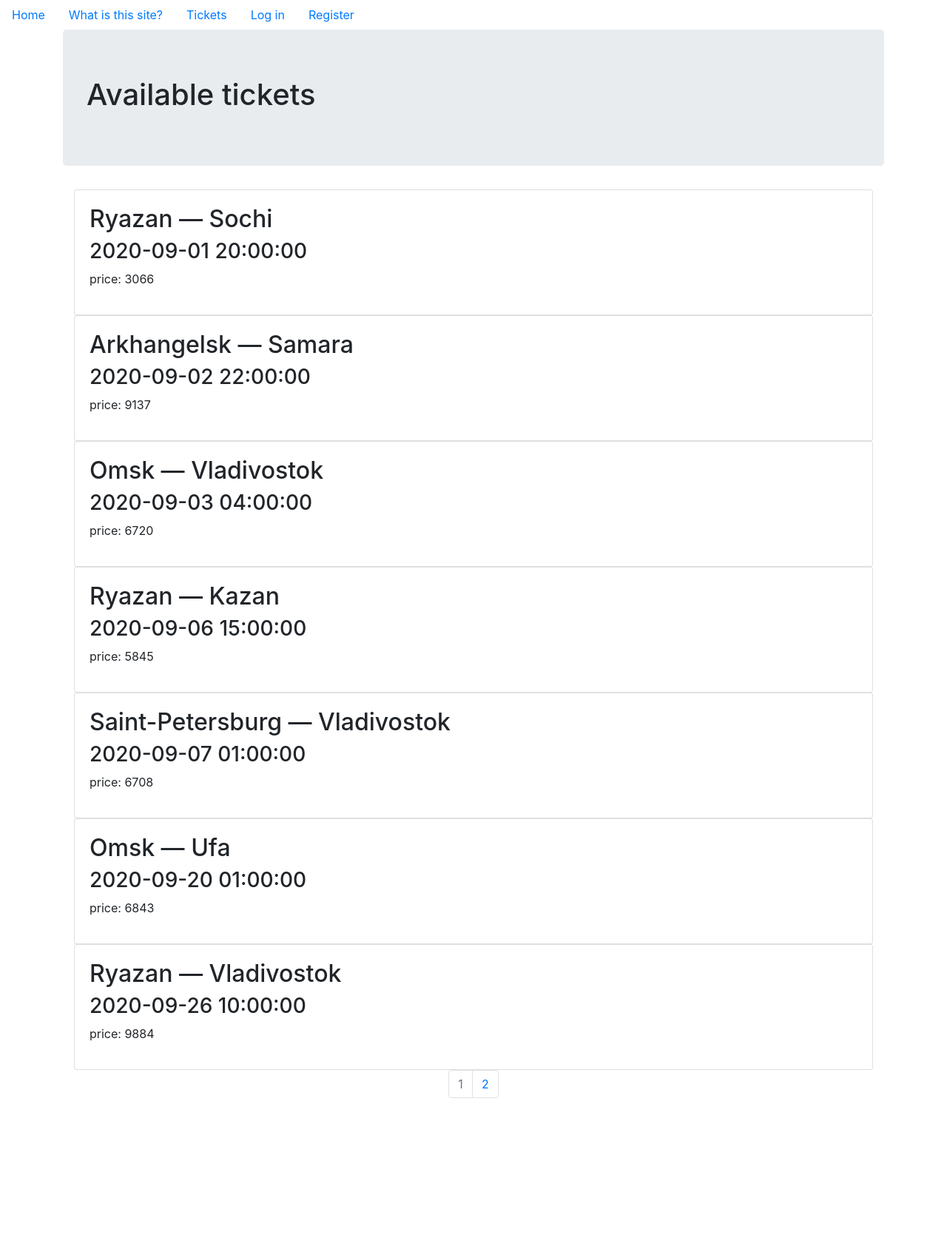
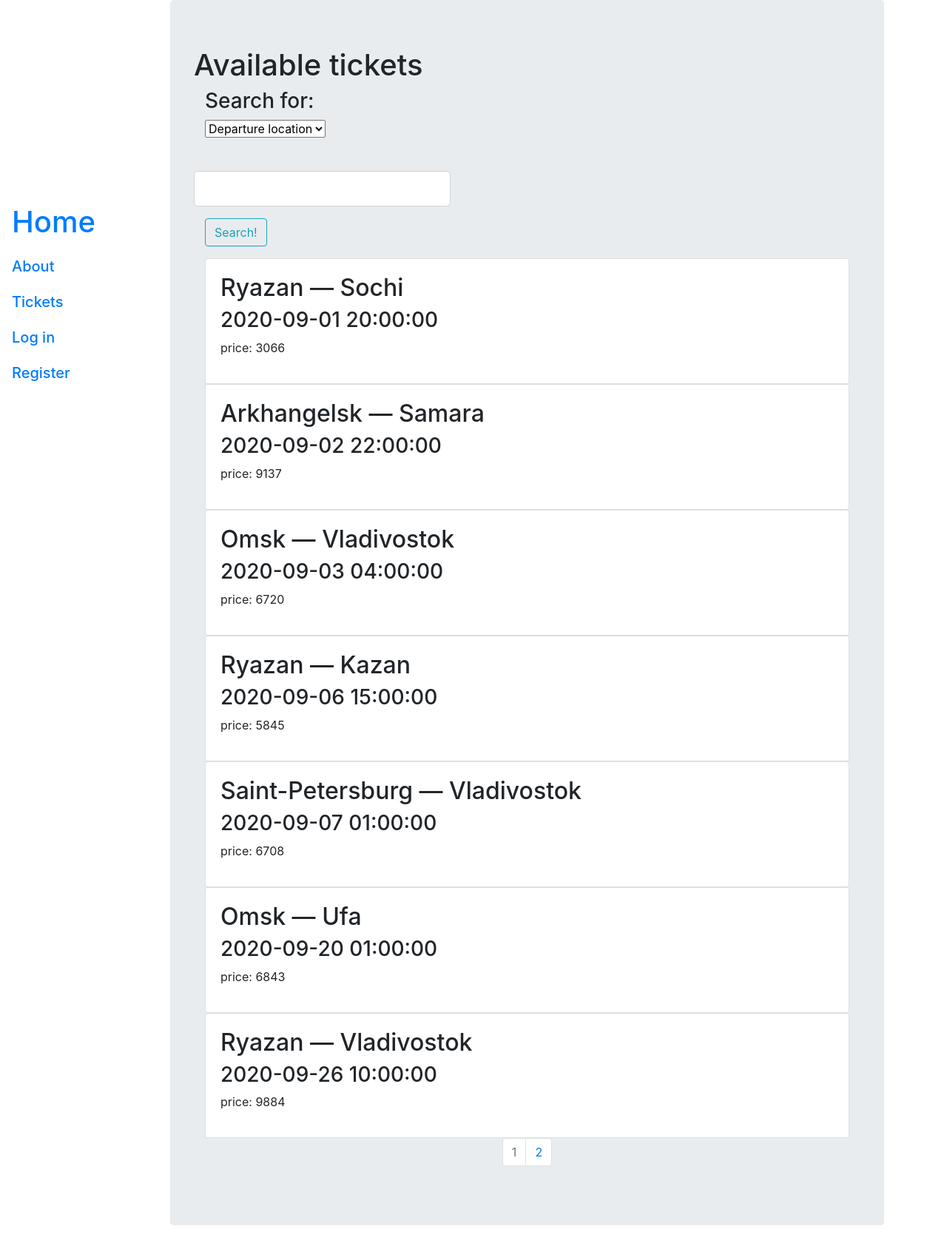
Before and after one commit to AnnBengardt/website, a Flask app: page /ticket in a window 1280 px wide. Shown: the whole page at 74% size. Before the commit the page ends 1484 px from the top, so only its background shows below. Run offline with Flask 2, Linux system fonts and the light colour scheme; data comes from the database, SQL or seed files in the repository; both versions use the stored data as it was after the commit; some libraries are stand-ins or nearby versions.

Commit message:
new navbar, ticket search, favicon

```diff
--- a/travel project/blog/core/views.py
+++ b/travel project/blog/core/views.py
@@ -1,13 +1,16 @@
 from flask import render_template, request, Blueprint
 from blog.models import Post
+from datetime import date
 
 core = Blueprint('core', __name__)
 
+
 @core.route('/')
 def index():
+    today = str(date.today())
     page = request.args.get('page', 1, type=int)
     posts = Post.query.order_by(Post.date.desc()).paginate(page=page, per_page=7)
-    return render_template('index.html', posts=posts)
+    return render_template('index.html', posts=posts, today=today)
 
 
 @core.route('/information')
--- /dev/null
+++ b/travel project/blog/static/styles/navbar.css
@@ -0,0 +1,21 @@
+.navbar-fixed-left {
+  width: 140px;
+  position: fixed;
+  border-radius: 0;
+  height: 100%;
+}
+
+.navbar-fixed-left .navbar-nav > li {
+  float: none;
+  width: 139px;
+}
+
+.navbar-fixed-left + .container {
+  padding-left: 160px;
+}
+
+
+.navbar-fixed-left .navbar-nav > li > .dropdown-menu {
+  margin-top: -50px;
+  margin-left: 140px;
+}
--- /dev/null
+++ b/travel project/blog/static/styles/searchbar.css
@@ -0,0 +1,34 @@
+    #custom-search-form {
+        margin:0;
+        margin-top: 5px;
+        padding: 0;
+    }
+
+    #custom-search-form .search-query {
+        padding-right: 3px;
+        padding-right: 4px \9;
+        padding-left: 3px;
+        padding-left: 4px \9;
+
+        margin-bottom: 0;
+        -webkit-border-radius: 3px;
+        -moz-border-radius: 3px;
+        border-radius: 3px;
+    }
+
+    #custom-search-form button {
+        border: 0;
+        background: none;
+        padding: 2px 5px;
+        margin-top: 2px;
+        position: relative;
+        left: -28px;
+        margin-bottom: 0;
+        -webkit-border-radius: 3px;
+        -moz-border-radius: 3px;
+        border-radius: 3px;
+    }
+
+    .search-query:focus + button {
+        z-index: 3;
+    }
--- a/travel project/blog/templates/base.html
+++ b/travel project/blog/templates/base.html
@@ -6,43 +6,48 @@
     <script src="https://cdn.jsdelivr.net/npm/popper.js@1.16.0/dist/umd/popper.min.js" integrity="sha384-Q6E9RHvbIyZFJoft+2mJbHaEWldlvI9IOYy5n3zV9zzTtmI3UksdQRVvoxMfooAo" crossorigin="anonymous"></script>
     <script src="https://stackpath.bootstrapcdn.com/bootstrap/4.5.0/js/bootstrap.min.js" integrity="sha384-OgVRvuATP1z7JjHLkuOU7Xw704+h835Lr+6QL9UvYjZE3Ipu6Tp75j7Bh/kR0JKI" crossorigin="anonymous"></script>
     <meta charset="UTF-8">
-    <title>Title</title>
+    <link rel="icon" type="image/png" href="../static/icon/favicon-32x32.png" sizes="32x32" />
+    <link rel="icon" type="image/png" href="../static/icon/favicon-16x16.png" sizes="16x16" />
+    <link rel="stylesheet" href="../static/styles/navbar.css" type="text/css">
+    <title>Air</title>
 </head>
 <body>
 
-<ul class = 'nav'>
+<div class="navbar navbar-inverse navbar-fixed-left">
+  <ul class="nav navbar-nav">
     <li class="nav-link">
-        <a href="{{url_for('core.index')}}">Home</a>
+        <h1><a href="{{url_for('core.index')}}">Home</a></h1>
     </li>
     <li class="nav-link">
-        <a href="{{url_for('core.information')}}">What is this site?</a>
+        <h5><a href="{{url_for('core.information')}}">About</a></h5>
     </li>
     <li class="nav-link">
-        <a href="{{url_for('tickets.ticket')}}">Tickets</a>
+        <h5><a href="{{url_for('tickets.ticket')}}">Tickets</a></h5>
     </li>
 
     {% if current_user.is_authenticated %}
     <li class="nav-link">
-        <a href="{{url_for('users.logout')}}">Log out</a>
+        <h5><a href="{{url_for('users.my_info')}}">My stuff</a></h5>
     </li>
     <li class="nav-link">
-        <a href="{{url_for('users.account')}}">My page</a>
+        <h5><a href="{{url_for('posts.create')}}">Post something</a></h5>
     </li>
     <li class="nav-link">
-        <a href="{{url_for('users.my_info')}}">My stuff</a>
+       <h5><a href="{{url_for('users.account')}}">Edit profile page</a></h5>
     </li>
     <li class="nav-link">
-        <a href="{{url_for('posts.create')}}">Post something</a>
+        <h5><a href="{{url_for('users.logout')}}">Log out</a></h5>
     </li>
     {% else %}
     <li class="nav-link">
-        <a href="{{url_for('users.login')}}">Log in</a>
+        <h5><a href="{{url_for('users.login')}}">Log in</a></h5>
     </li>
     <li class="nav-link">
-        <a href="{{url_for('users.register')}}">Register</a>
+        <h5><a href="{{url_for('users.register')}}">Register</a></h5>
     </li>
     {% endif %}
-</ul>
+  </ul>
+</div>
 
 <div class="container">
     {% block content %}
--- a/travel project/blog/templates/index.html
+++ b/travel project/blog/templates/index.html
@@ -8,7 +8,11 @@
         {% for post in posts.items %}
         <div class="card">
             <div class="card-body">
-                <h2> <a class="card-title" href="{{url_for('posts.read_post', post_id = post.id)}}"></a>{{post.title}}</h2>
+                {% if post.date.strftime('%Y-%m-%d') == today %}
+                    <h2> <a class="card-title" href="{{url_for('posts.read_post', post_id = post.id)}}"></a>{{post.title}} <span class="badge badge-danger">New!</span></h2>
+                {% else %}
+                    <h2> <a class="card-title" href="{{url_for('posts.read_post', post_id = post.id)}}"></a>{{post.title}}</h2>
+                {% endif %}
                 <a href="{{url_for('users.user_posts', username=post.author.username)}}">Author: {{ post.author.username }}</a>
                 <p>Publishing date: {{post.date.strftime('%d-%m-%Y')}}</p>
                 <a class = 'btn btn-primary' href="{{url_for('posts.read_post', post_id = post.id)}}"> Read this post </a>
--- a/travel project/blog/templates/ticket.html
+++ b/travel project/blog/templates/ticket.html
@@ -1,8 +1,32 @@
 {% extends "base.html" %}
 {% block content %}
+<link rel="stylesheet" href="../static/styles/searchbar.css" type="text/css">
     <div class="jumbotron">
         <h1>Available tickets</h1>
-    </div>
+        <div class="container">
+            <h3>Search for: </h3>
+            <form class='form-group' method="POST">
+                        {{form.hidden_tag()}}
+                        <div class="form-group">
+                            {{form.select}}
+                        </div>
+                        <div class="row">
+                            <div class="span12">
+                                <div id="custom-search-form" class="form-search form-horizontal pull-right">
+                                    <div class="input-append span12">
+                                                        <div class="form-group">
+                                                            {{form.search.label(class='form-control-label')}}
+                                                            {{form.search(class='form-control form-control-lg')}}
+                                                        </div>
+                                    </div>
+                                </div>
+                            </div>
+                        </div>
+                        <div class="form-group">
+                            {{form.submit(class="btn btn-outline-info")}}
+                        </div>
+            </form>
+        </div>
 
     <div class="container">
         {% for flight in flights.items %}
--- /dev/null
+++ b/travel project/blog/tickets/forms.py
@@ -0,0 +1,11 @@
+from flask_wtf import FlaskForm
+from wtforms import StringField, SelectField, SubmitField
+from wtforms.validators import DataRequired
+
+
+class SearchForm(FlaskForm):
+    choices = [('Departure location', 'Departure location'),
+               ('Arrival location', 'Arrival location')]
+    select = SelectField('I want a precise:', choices=choices)
+    search = StringField('', validators=[DataRequired()])
+    submit = SubmitField('Search!')
--- a/travel project/blog/tickets/views.py
+++ b/travel project/blog/tickets/views.py
@@ -2,6 +2,7 @@ from flask import render_template, url_for, flash, request, redirect, Blueprint,
 from flask_login import current_user, login_required
 from blog import db
 from blog.models import Flight, Ticket
+from blog.tickets.forms import SearchForm
 import stripe
 
 public_key = 'pk_test_6pRNASCoBOKtIshFeQd4XMUh'
@@ -11,11 +12,21 @@ stripe.api_key = "sk_test_BQokikJOvBiI2HlWgH4olfQ2"
 tickets = Blueprint('tickets', __name__)
 
 
-@tickets.route('/ticket')
+@tickets.route('/ticket', methods=['GET', 'POST'])
 def ticket():
-    page = request.args.get('page', 1, type=int)
-    flights = Flight.query.order_by(Flight.date.asc()).paginate(page=page, per_page=7)
-    return render_template('ticket.html', flights=flights, public_key=public_key)
+    form = SearchForm()
+    if form.validate_on_submit():
+        page = request.args.get('page', 1, type=int)
+        if form.select.data == 'Departure location':
+            flights = Flight.query.filter_by(departure=form.search.data).paginate(page=page, per_page=5)
+        else:
+            flights = Flight.query.filter_by(arrival=form.search.data).paginate(page=page, per_page=5)
+        return render_template('ticket.html', flights=flights, public_key=public_key, form=form)
+    else:
+        page = request.args.get('page', 1, type=int)
+        flights = Flight.query.order_by(Flight.date.asc()).paginate(page=page, per_page=7)
+
+        return render_template('ticket.html', flights=flights, public_key=public_key, form=form)
 
 
 @tickets.route('/success/<flight_id>')
```
Also changed, not shown: travel project/blog/static/styles/logpage.css (added, +112 -0 lines), travel project/blog/templates/login.html (+63 -3 lines), travel project/blog/data.sqlite, travel project/blog/static/icon/favicon-16x16.png (added), travel project/blog/static/icon/favicon-32x32.png (added), travel project/blog/static/icon/favicon.ico (added), travel project/blog/static/profile_pics/a.jpg (added).
